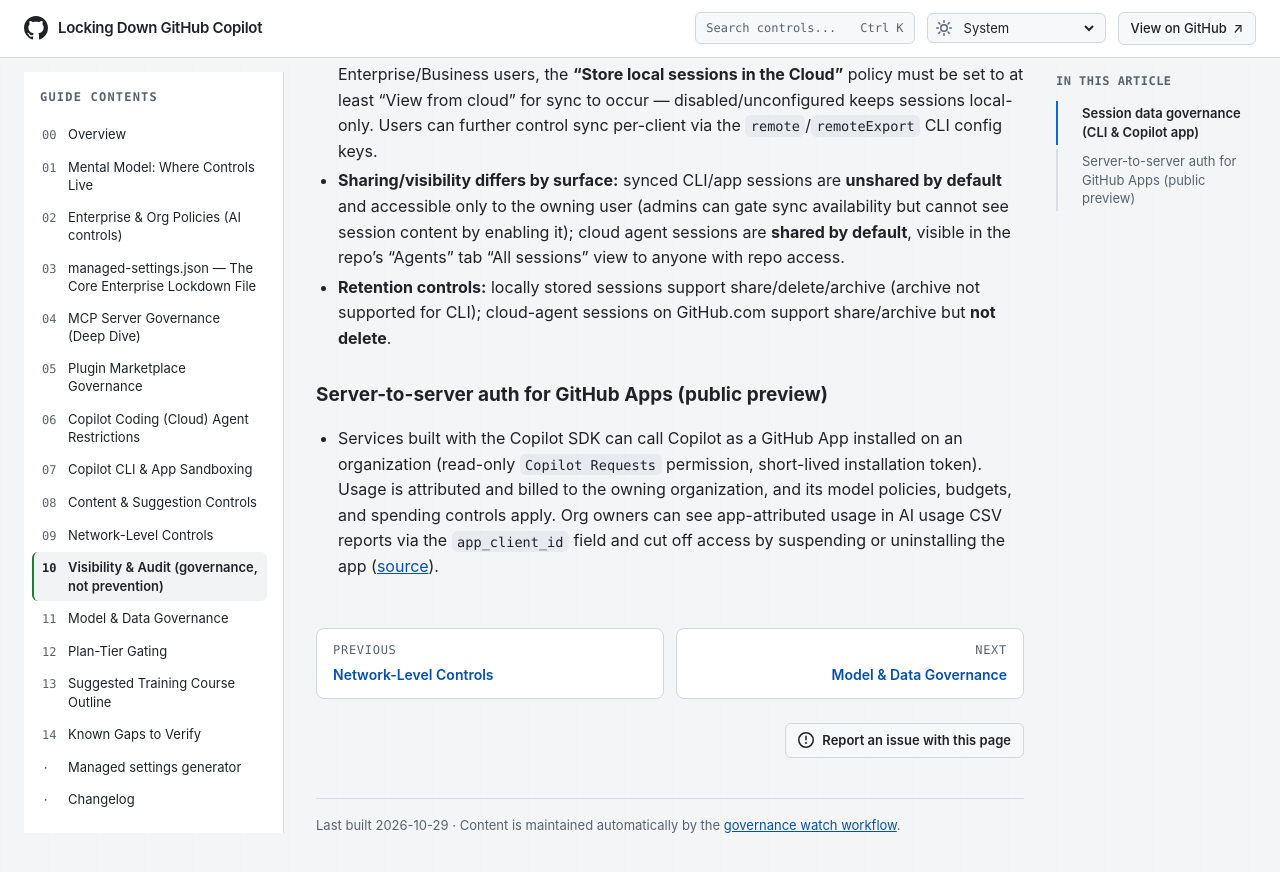
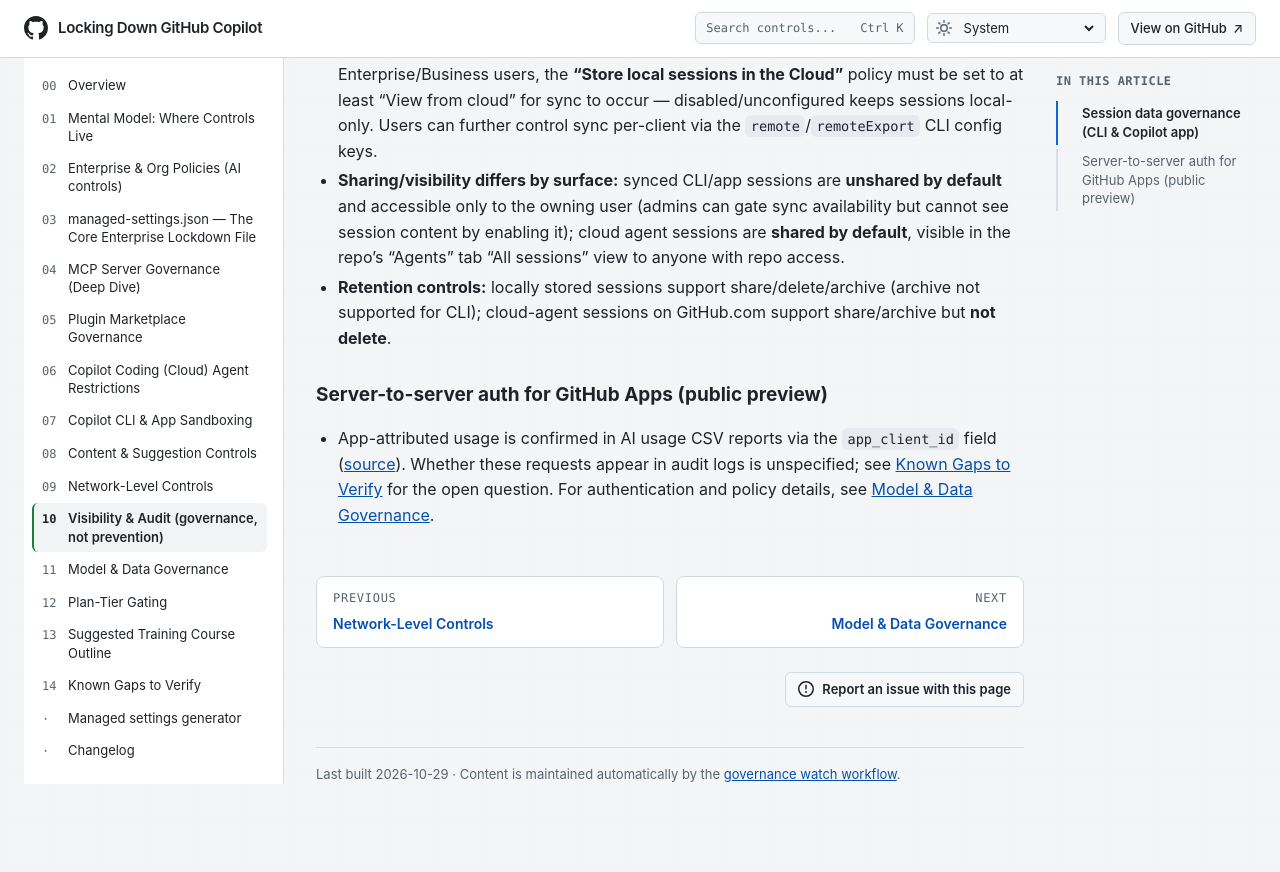
Before and after one commit to beardofedu/copilot-governance-training, a Jekyll site: the page built from docs/sections/audit-visibility.md, in a window 1280 px wide and 900 px high, scrolled down 2349 px. Shown: the top 872 px of the window. Built offline with Jekyll 4.4.1, drawn with Linux system fonts in a browser that asks for light colours; after the commit the page ends 3197 px from its top, so only the background shows below that.

Commit message:
Correct governance documentation review feedback
Co-authored-by: beardofedu <18329853+beardofedu@users.noreply.github.com>

```diff
--- a/docs/sections/audit-visibility.md
+++ b/docs/sections/audit-visibility.md
@@ -43,4 +43,4 @@ last_reviewed: 2026-10-29
 
 ### Server-to-server auth for GitHub Apps (public preview)
 
-- Services built with the Copilot SDK can call Copilot as a GitHub App installed on an organization (read-only `Copilot Requests` permission, short-lived installation token). Usage is attributed and billed to the owning organization, and its model policies, budgets, and spending controls apply. Org owners can see app-attributed usage in AI usage CSV reports via the `app_client_id` field and cut off access by suspending or uninstalling the app ([source](https://github.blog/changelog/2026-10-27-github-copilot-supports-server-to-server-authentication)).
+- App-attributed usage is confirmed in AI usage CSV reports via the `app_client_id` field ([source](https://github.blog/changelog/2026-10-27-github-copilot-supports-server-to-server-authentication)). Whether these requests appear in audit logs is unspecified; see [Known Gaps to Verify]({{ '/sections/known-gaps/' | relative_url }}) for the open question. For authentication and policy details, see [Model & Data Governance]({{ '/sections/model-data-governance/' | relative_url }}).
```
Also changed, not shown: docs/sections/cloud-agent.md (+1 -0 lines), docs/sections/known-gaps.md (+0 -4 lines).
